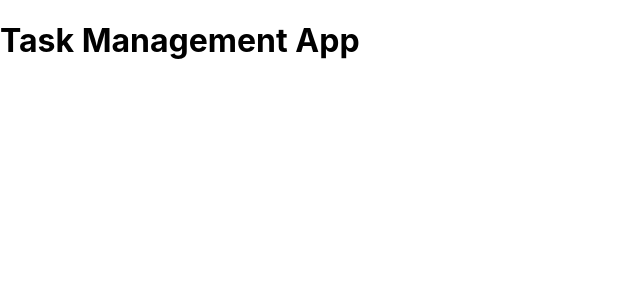
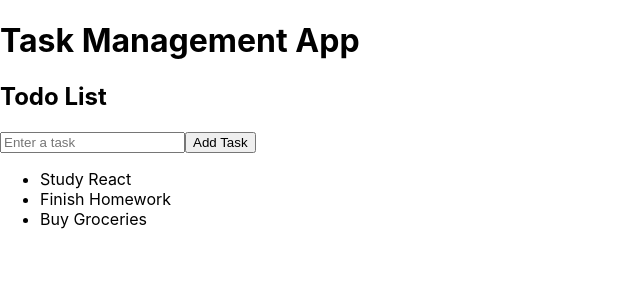
Before and after one commit to garyhermos07/task-management-app, a React (Create React App) app: page / in a window 1280 px wide. Shown: the top 300 px of the page, without its empty margins (0-640 px from the left). Built offline with nearby package versions, Linux system fonts and the light colour scheme.

Commit message:
Create basic todo page layout

```diff
--- a/src/App.js
+++ b/src/App.js
@@ -2,7 +2,18 @@ function App() {
   return (
     <div>
       <h1>Task Management App</h1>
-     </div>
+
+     <h2>Todo List</h2>
+
+     <input type="text" placeholder="Enter a task" />
+     <button>Add Task</button>
+
+     <ul>
+       <li>Study React</li>
+       <li>Finish Homework</li>
+       <li>Buy Groceries</li>
+     </ul>
+    </div>
   );
 }
 
```
